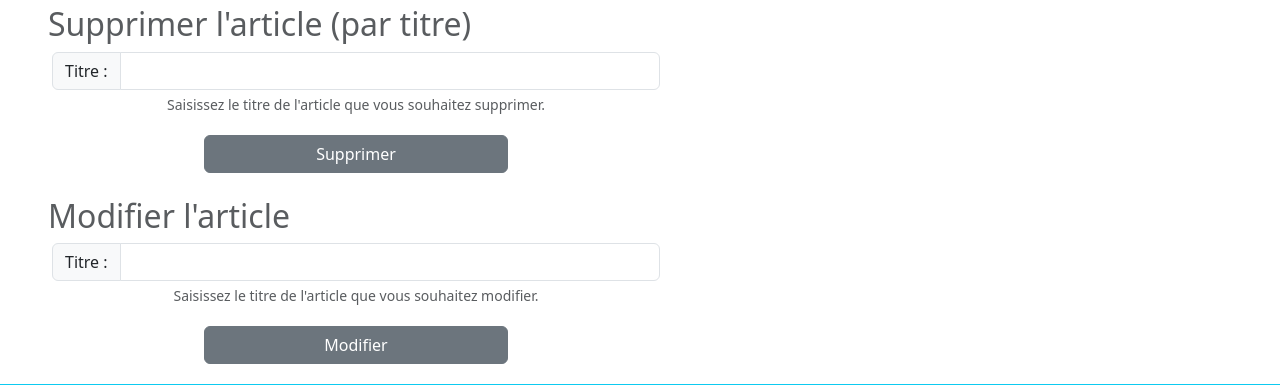
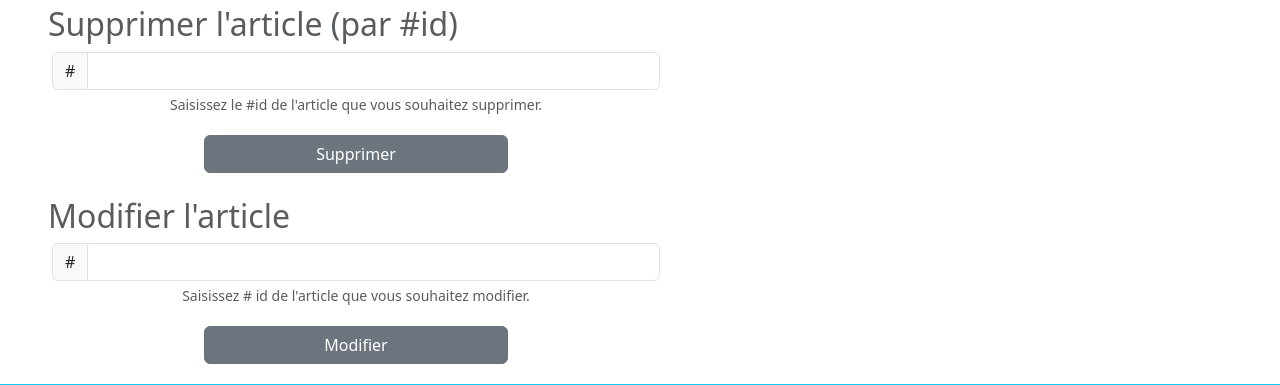
Before and after one commit to timlapov/dauphine, a PHP site: page /dauphine/admin/index.php in a window 1280 px wide. Shown: the part 785-1170 px from the top of the page. Run offline with PHP 8.4, Linux system fonts and the light colour scheme; a user stored in the database is signed in.

Commit message:
Implemented functionality to change the article

```diff
--- a/admin/index.php
+++ b/admin/index.php
@@ -36,17 +36,17 @@ if ($_SERVER["REQUEST_METHOD"] == "POST" && isset($_POST["title"]) && isset($_PO
 }
 
 //Traitement suppression d'un article
-if ($_SERVER["REQUEST_METHOD"] == "POST" && isset($_POST["deleteByTitle"])) {
-    $newsToDelete = $_POST["deleteByTitle"];
+if ($_SERVER["REQUEST_METHOD"] == "POST" && isset($_POST["deleteById"])) {
+    $newsToDelete = $_POST["deleteById"];
     if (!empty($newsToDelete)) {
         $deletedRows = deleteNews($pdo, $newsToDelete);
         if ($deletedRows > 0) {
             echo ("<p class='text-success text-center'>L'information a été supprimée avec succès. $deletedRows articles supprimés au total</p>");
         } else {
-            echo ("<p class='text-danger text-center'>Je n'ai pas trouvé d'article avec ce titre.</p>");
+            echo ("<p class='text-danger text-center'>Je n'ai pas trouvé d'article avec cet id.</p>");
         }
     } else {
-        echo ("<p class='text-danger text-center'>Le titre de la nouvelle ne peut pas être vide.</p>");
+        echo ("<p class='text-danger text-center'>L'id de l'article ne peut pas être vide.</p>");
     }
 }
 
@@ -87,15 +87,15 @@ if ($_SERVER["REQUEST_METHOD"] == "POST" && isset($_POST["deleteByTitle"])) {
     </div>
 
 <!--    Formulaire de suppression d'un article du site-->
-    <h2 class="text-muted m-1 ms-5">Supprimer l'article (par titre)</h2>
+    <h2 class="text-muted m-1 ms-5">Supprimer l'article (par #id)</h2>
     <div class="d-flex flex-column justify-content-center ms-5">
         <form class="text-center p-1 col-6" method="POST" action="index.php">
             <div class="mb-3">
                 <div class="input-group">
-                    <span class="input-group-text" id="deleteByTitle">Titre : </span>
-                    <input type="text" class="form-control" id="deleteByTitle" name="deleteByTitle" aria-describedby="deleteByTitle basic-addon4">
+                    <span class="input-group-text" id="deleteById">#</span>
+                    <input type="text" class="form-control" id="deleteById" name="deleteById" aria-describedby="deleteById basic-addon4">
                 </div>
-                <div class="form-text" id="basic-addon4">Saisissez le titre de l'article que vous souhaitez supprimer.</div>
+                <div class="form-text" id="basic-addon4">Saisissez le #id de l'article que vous souhaitez supprimer.</div>
             </div>
 <!--            <div class="form-floating mb-3">-->
 <!--                <input type="text" class="form-control m-1" name="deleteByTitle" id="deleteByTitle" placeholder="deleteByTitle">-->
@@ -114,13 +114,13 @@ if ($_SERVER["REQUEST_METHOD"] == "POST" && isset($_POST["deleteByTitle"])) {
 <!--    Lien vers le formulaire de modification d'article -->
     <h2 class="text-muted m-1 ms-5">Modifier l'article</h2>
     <div class="d-flex flex-column justify-content-center ms-5">
-        <form class="text-center p-1 col-6" method="GET" action="edit.php">
+        <form class="text-center p-1 col-6" method="POST" action="edit.php">
             <div class="mb-3">
                 <div class="input-group">
-                    <span class="input-group-text" id="editByTitle">Titre : </span>
-                    <input type="text" class="form-control" name="editByTitle" id="editByTitle" aria-describedby="editByTitle basic-addon4">
+                    <span class="input-group-text" id="articleId">#</span>
+                    <input type="text" class="form-control" name="articleId" id="articleId" aria-describedby="articleId basic-addon4">
                 </div>
-                <div class="form-text" id="basic-addon4">Saisissez le titre de l'article que vous souhaitez modifier.</div>
+                <div class="form-text" id="basic-addon4">Saisissez # id de l'article que vous souhaitez modifier.</div>
             </div>
             <input type="submit" class="btn btn-secondary m-1 mb-3 col-6" value="Modifier">
         </form>
--- a/index.php
+++ b/index.php
@@ -25,7 +25,7 @@ $news = getAllNews($pdo);
     <div class="card-body">
         <h5 class="card-title"><?=$newsItem['titre']?></h5>
         <p class="card-text"><?=$newsItem['contenu']?></p>
-        <p class="card-text"><small class="text-body-secondary"><?=$newsItem['datePublication']?> par <?=$newsItem['auteur']?></small></p>
+        <p class="card-text"><small class="text-body-secondary"><?=$newsItem['datePublication']?> par <?=$newsItem['auteur']?> # <?=$newsItem['id']?></small></p>
     </div>
 </div>
     <?php
--- a/utils/databaseManager.php
+++ b/utils/databaseManager.php
@@ -18,16 +18,16 @@ function getAllNews(PDO $pdo) {
     return $response->fetchAll();
 }
 
-function getOneNews(PDO $pdo, $title) {
-    $stmt = $pdo->prepare("SELECT * FROM annonce WHERE titre = :title LIMIT 1");
-    $stmt->bindValue(":title", $title);
+function getOneNews(PDO $pdo, $id) {
+    $stmt = $pdo->prepare("SELECT * FROM annonce WHERE id = :id");
+    $stmt->bindValue(":id", $id);
     $stmt->execute();
     return $stmt->fetch();
 }
 
-function deleteNews(PDO $pdo, $title) {
-    $stmt = $pdo->prepare("DELETE FROM annonce WHERE titre = :title");
-    $stmt->bindParam(':title', $title);
+function deleteNews(PDO $pdo, $id) {
+    $stmt = $pdo->prepare("DELETE FROM annonce WHERE id = :id");
+    $stmt->bindParam(':id', $id);
     $stmt->execute();
 //    $stmt->execute(
 //        [
@@ -52,6 +52,17 @@ function addNews(PDO $pdo, $title, $author, $content, $imageUrl) {
     return $stmt->rowCount();
 }
 
-//function updateNews(PDO $pdo, $id, $title, $author, $content, $imageUrl) {
-//    $stmt = $pdo->prepare("UPDATE annonce");
-//}
+function updateNews(PDO $pdo, $id, $title, $author, $content, $imageUrl) {
+    $stmt = $pdo->prepare("UPDATE annonce
+                                 SET imageUrl = :imageUrl, contenu = :contenu, titre = :titre, auteur = :auteur, datePublication = :datePublication
+                                 WHERE id = :id");
+    $datePublication = date('Y-m-d H:i:s');
+    $stmt->bindParam(':imageUrl', $imageUrl);
+    $stmt->bindParam(':contenu', $content);
+    $stmt->bindParam(':titre', $title);
+    $stmt->bindParam(':auteur', $author);
+    $stmt->bindParam(':datePublication', $datePublication);
+    $stmt->bindParam(':id', $id);
+    $stmt->execute();
+    return $stmt->rowCount();
+}
```
Also changed, not shown: admin/edit.php (+38 -25 lines), block/editForm.php (added, +30 -0 lines).
